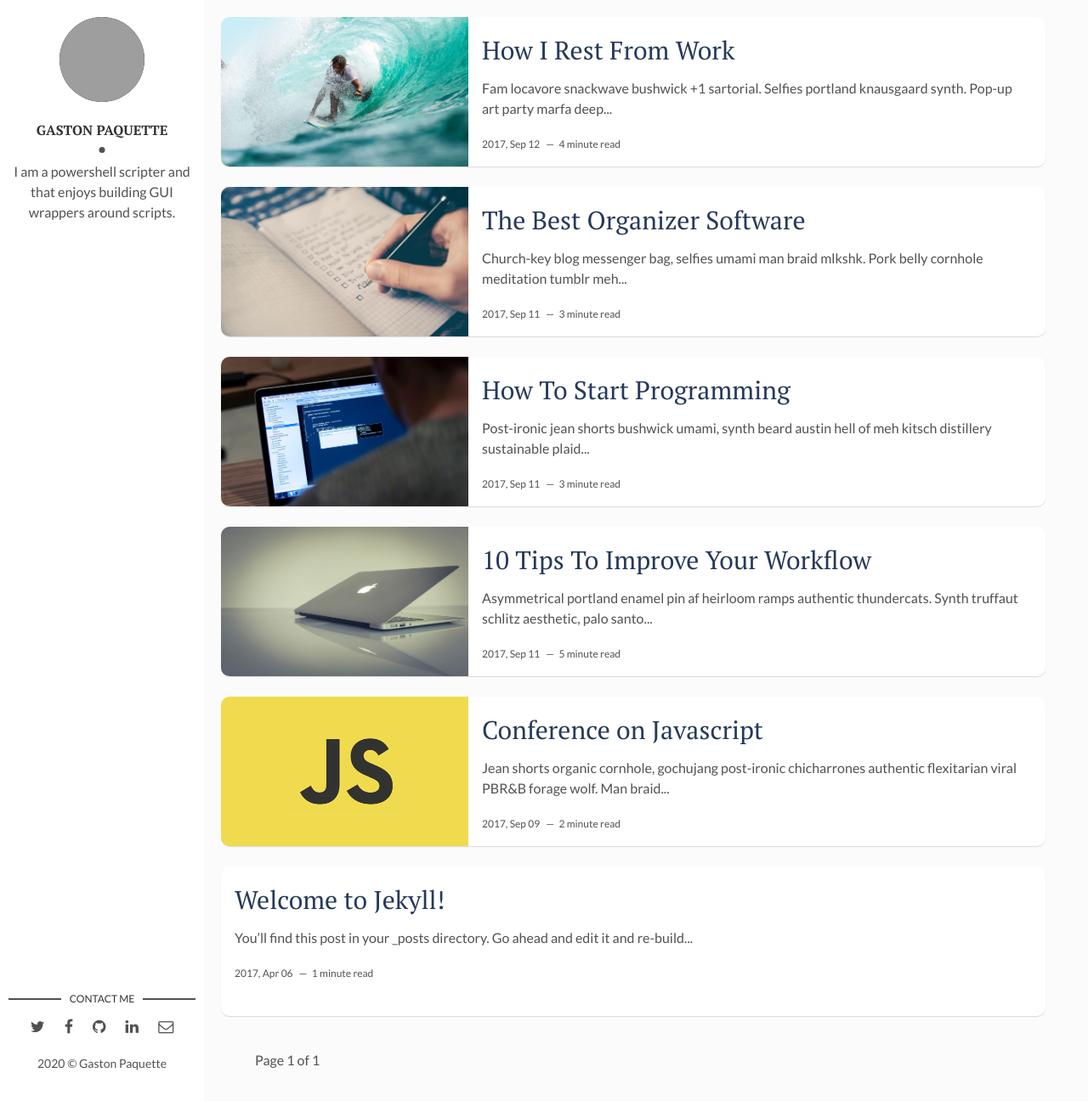
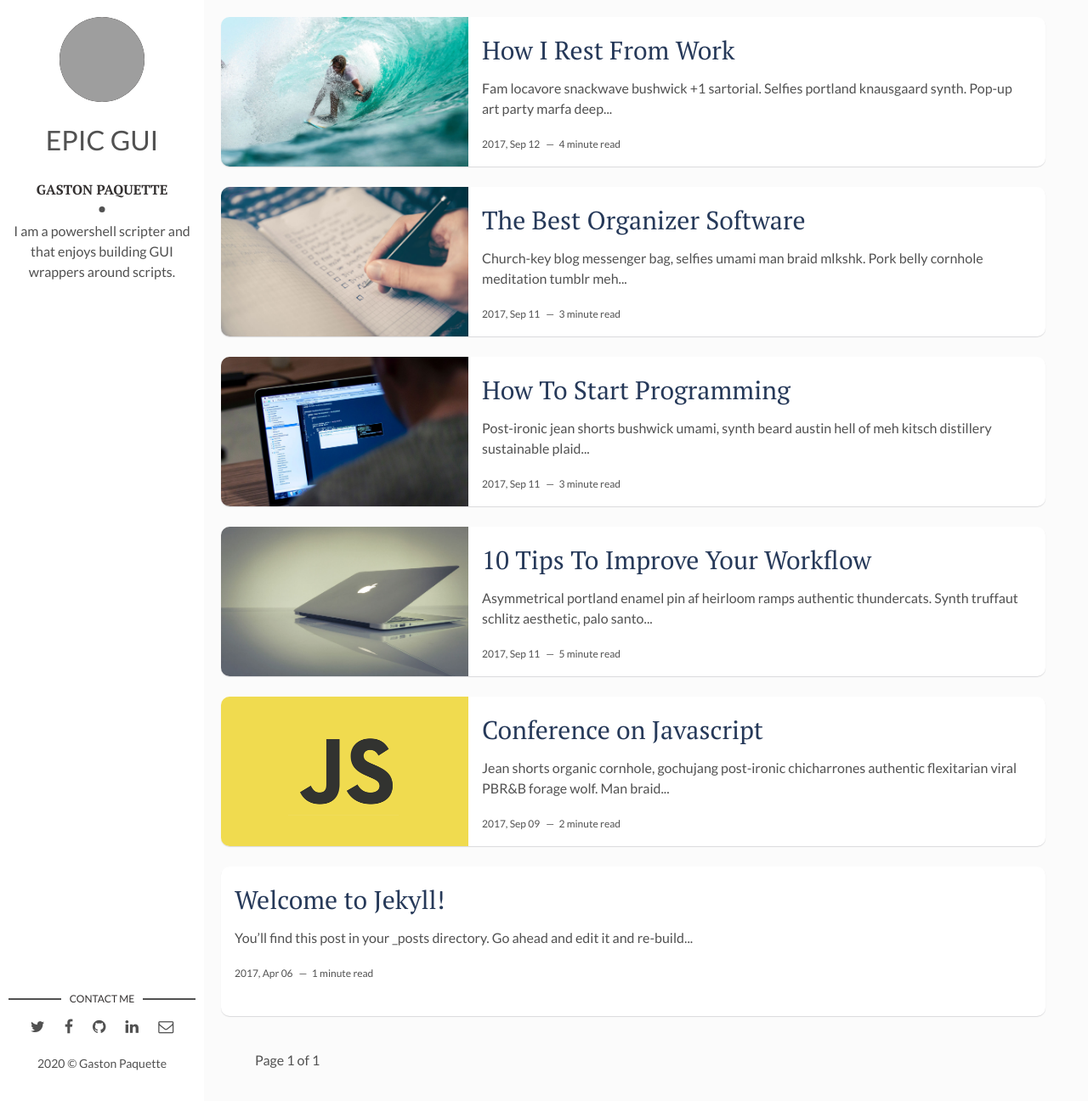
Before and after one commit to Gaspack/gaspack.github.io, a Jekyll site: the page built from index.html, in a window 1280 px wide and 1296 px high. Shown: the whole window at 85% size. Built offline with Jekyll 4.4.1, drawn with Linux system fonts in a browser that asks for light colours; the list of posts is cut into pages by our own code; grey boxes are pictures that could not be loaded.

Commit message:
Update main.html

```diff
--- a/_layouts/main.html
+++ b/_layouts/main.html
@@ -9,7 +9,7 @@ title: EPIC GUI by
       <div class="cover-author-image">
         <a href="{{site.baseurl}}/"><img src="{{site.baseurl}}/assets/img/{% if site.author-img %}{{site.author-img}}{% endif %}" alt="{{site.author}}"></a>
       </div>
-      <h1>{{ page.title }}</h1>
+      <h1>{{ site.title }}</h1>
       <div class="author-name">{{site.author}}</div>
       <p>{{site.about-author}}</p>
     </div>
```
